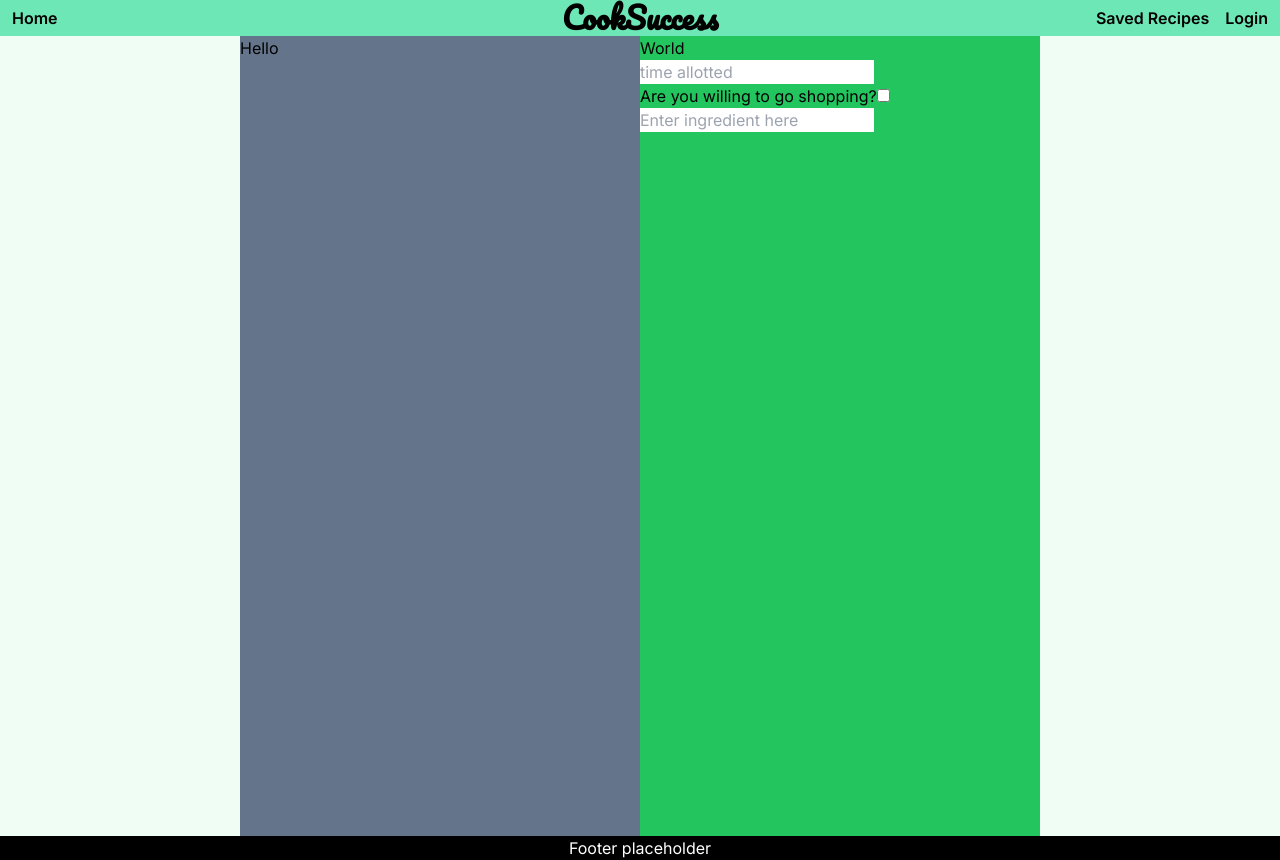
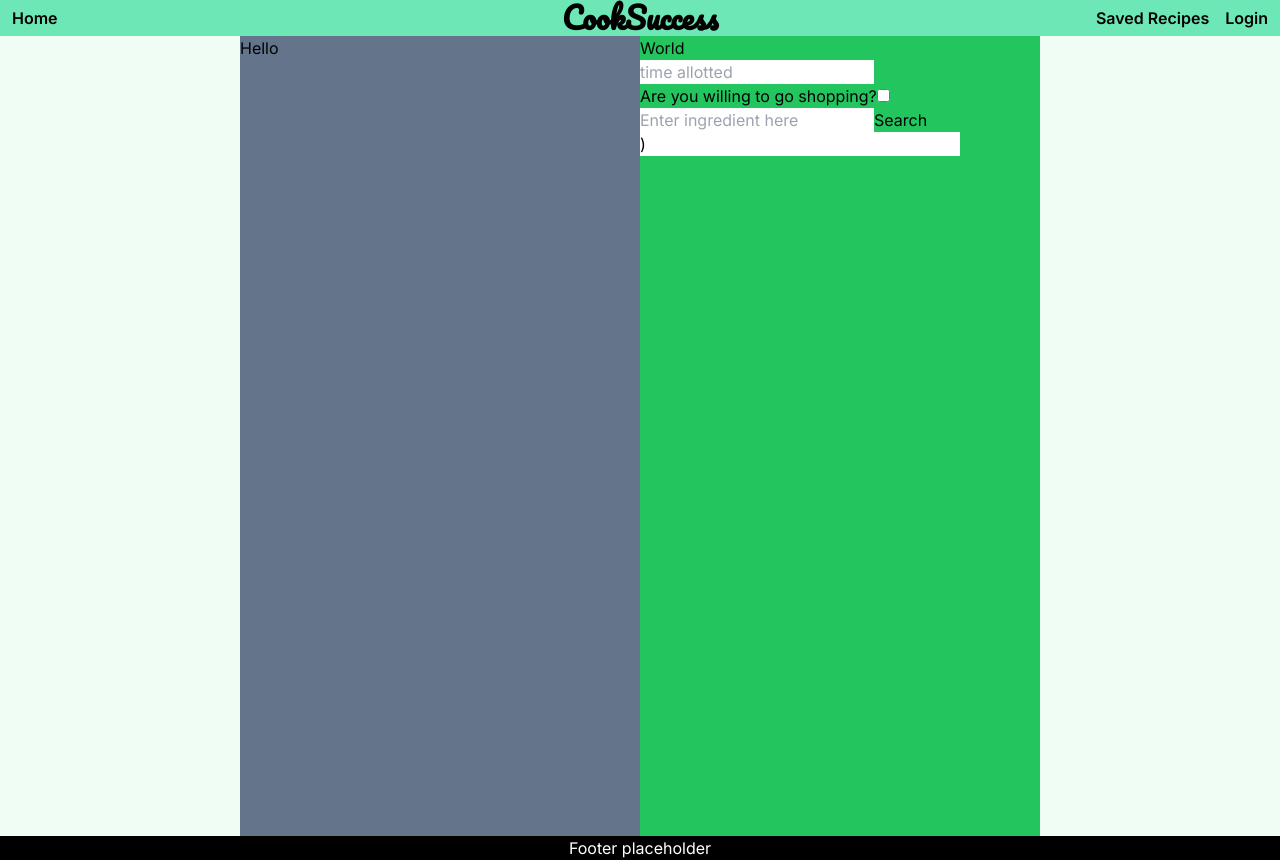
Before and after one commit to victorgboynton/cook_success, a Next.js app: page /RecipePicker in a window 1280 px wide. Built offline with nearby package versions, Linux system fonts and the light colour scheme.

Commit message:
Messed with autocompletion

```diff
--- a/app/RecipePicker/page.tsx
+++ b/app/RecipePicker/page.tsx
@@ -71,10 +71,47 @@
 							<span>Are you willing to go shopping?</span>
 							<input type="checkbox" />
 						</div>
-            <input type="text" placeholder="Enter ingredient here" />
+						<SearchIngredient />
 					</form>
 				</div>
 			</div>
 		</div>
 	);
 }
+
+function SearchIngredient() {
+	const [value, setValue] = useState("");
+
+	const onChange = (e: any) => {
+		setValue(e.target.value);
+	};
+
+	const onSearch = (e: any) => {
+		console.log("search", e);
+	};
+
+	return (
+		<div>
+			<div>
+				<input
+					type="text"
+					placeholder="Enter ingredient here"
+					onChange={onChange}
+				/>
+				<button onClick={() => onSearch(value)}>Search</button>
+			</div>
+			<div className="flex flex-col max-w-xs bg-white">
+				{ingredients
+					.filter((item) => {
+						const searchTerm = value.toLowerCase();
+						const lowerName = item.toLowerCase();
+						return searchTerm && lowerName.startsWith(searchTerm);
+					})
+					.map((ingredients) => (
+						<div key="ingredients">{ingredients}</div>
+					))}
+				)
+			</div>
+		</div>
+	);
+}
```
Also changed, not shown: app/Navbar.tsx (indentation only), app/page.tsx (indentation only). Lines whose indentation alone changed are shown as unchanged.
